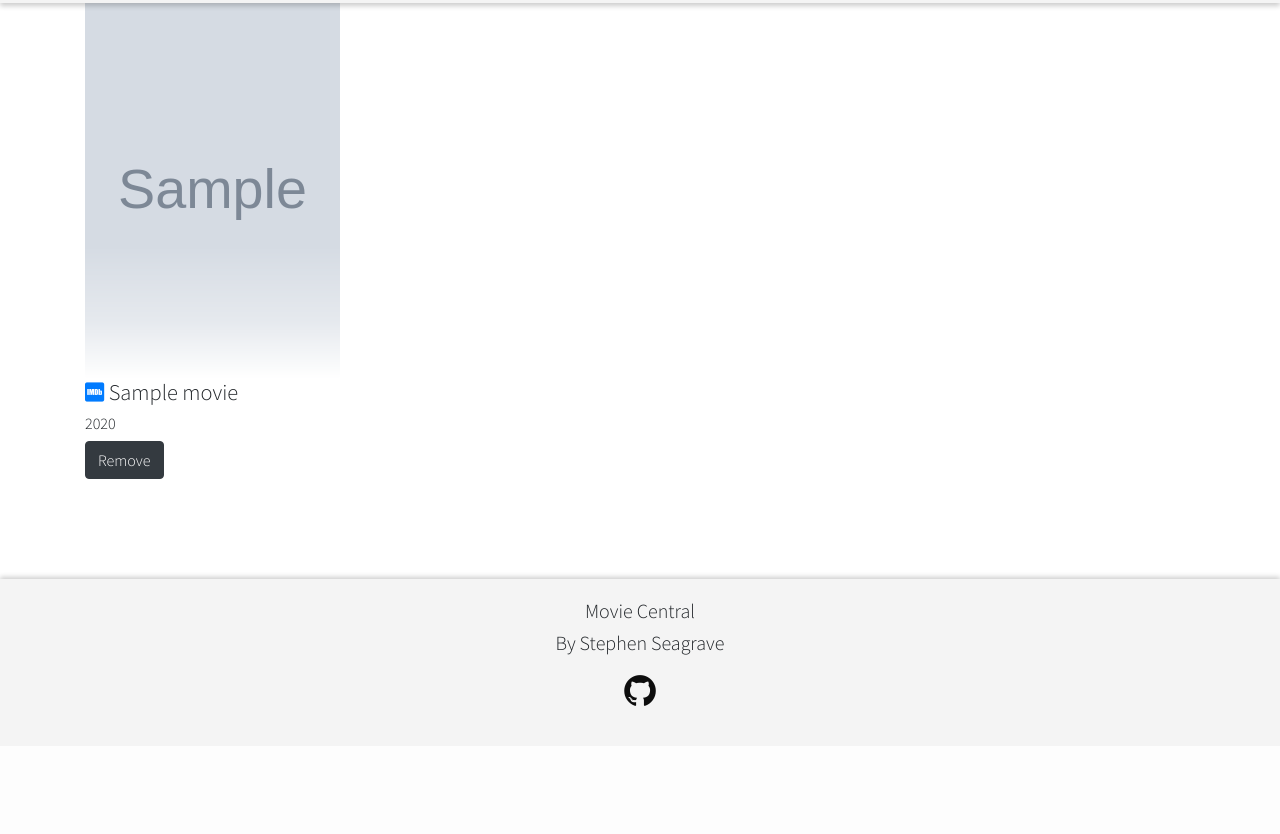
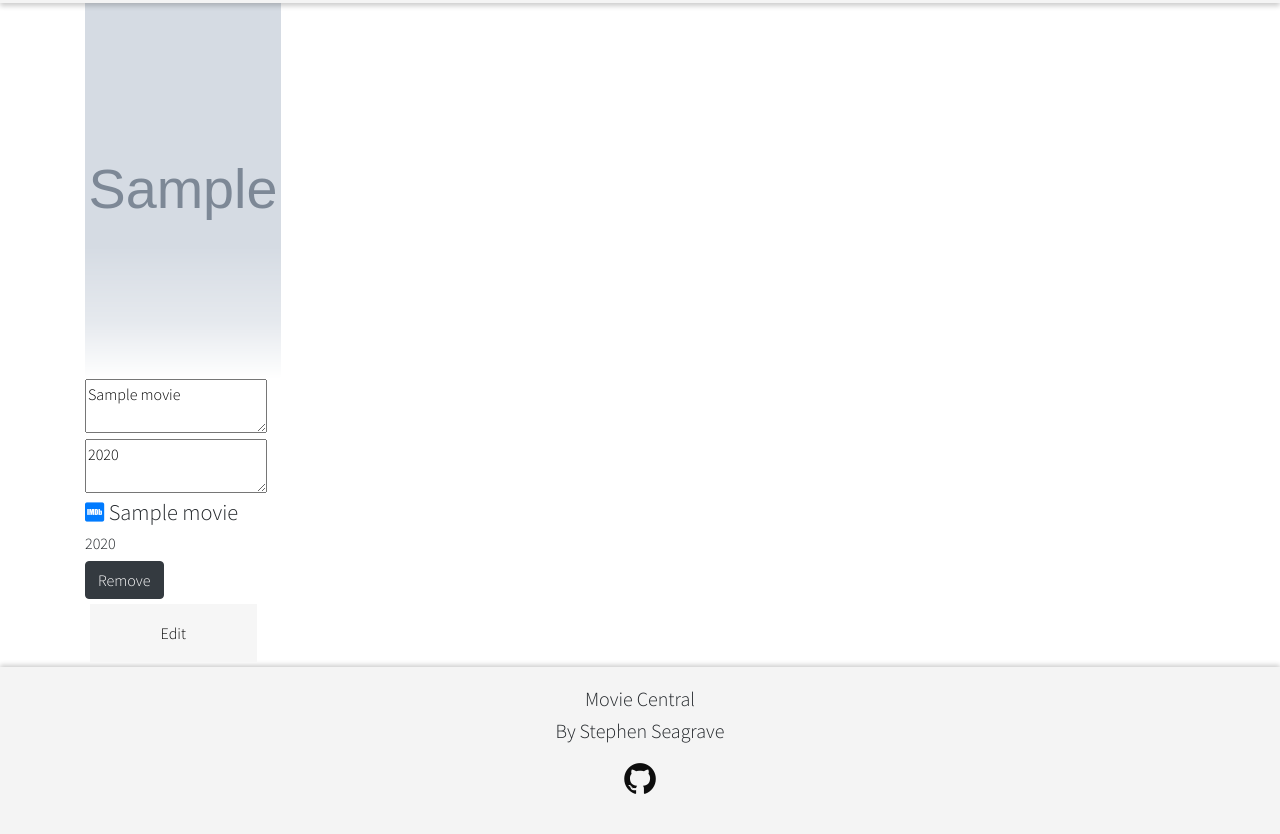
Before and after one commit to nemixu/Movies-Manager, a Flask app: template templates/profile.html in a window 1280 px wide. Shown: the part 57-891 px from the top of the page. Before the commit the page ends 763 px from the top, so only its background shows below. Run offline with Flask 2, Linux system fonts and the light colour scheme; the template is opened without the code that fills it: most values are stand-ins (such as "Sample title", 1, 10 or a date in 2020); grey boxes marked "Sample" are stand-in pictures; some libraries are stand-ins or nearby versions.

Commit message:
added fields to be wrapped as a form to post to the database

```diff
--- a/templates/profile.html
+++ b/templates/profile.html
@@ -2,25 +2,28 @@
 
 <div class="container" id="profile-container">
   <div class="row">
-        <div class="col-12" >
-            <h1>Your Favourites</h1>
+    <div class="col-12">
+      <h1>{{user.username}}'s Favourites</h1>
     </div>
     {% for movie in favorites_1 %}
+    <form action="{{ url_for('edit') }}" method="POST">
       <div class="col-sm-12 col-md-6 col-lg-3 movie-card">
         <img src="{{ movie.poster }}" class="rounded float-left movie-img" alt="Movie Image">
-              <textarea name="title" id="title" type="hidden" class="hidden-text">{{ movie.title }}</textarea>
-              <textarea name="year" id="year" type="hidden" class="hidden-text">{{ movie.year }}</textarea>
-              <textarea name="imdbid" id="imdbid" type="hidden" class="hidden-text">{{ movie.imdbid }}</textarea>
-              <textarea name="poster" id="poster" type="hidden" class="hidden-text">{{ movie.poster }}</textarea>
+        <textarea name="title" id="title">{{ movie.title }}</textarea>
+        <textarea name="year" id="year">{{ movie.year }}</textarea>
+        <input name="_id" id="_id" type="hidden" value="{{ movie._id }}" class="hidden-text"/>
         <h3 class="movie-title">
-                <a target="_blank" rel="noopener" href="https://www.imdb.com/title/{{ movie.imdbid }}/"><i class="fa fa-imdb"></i></a>
+          <a target="_blank" rel="noopener" href="https://www.imdb.com/title/{{ movie.imdbid }}/"><i
+              class="fa fa-imdb"></i></a>
           {{ movie.title }}
         </h3>
         <h4 class="movie-year">
           {{ movie.year }}
         </h4>
         <a href="/delete_favorites/{{movie._id}}" class="btn btn-dark">Remove</a>
+        <input type="submit" id="edit" class="input" value="Edit" />
       </div>
+    </form>
     {% endfor %}
   </div>
 </div>
```
Lines whose indentation alone changed are shown as unchanged.
